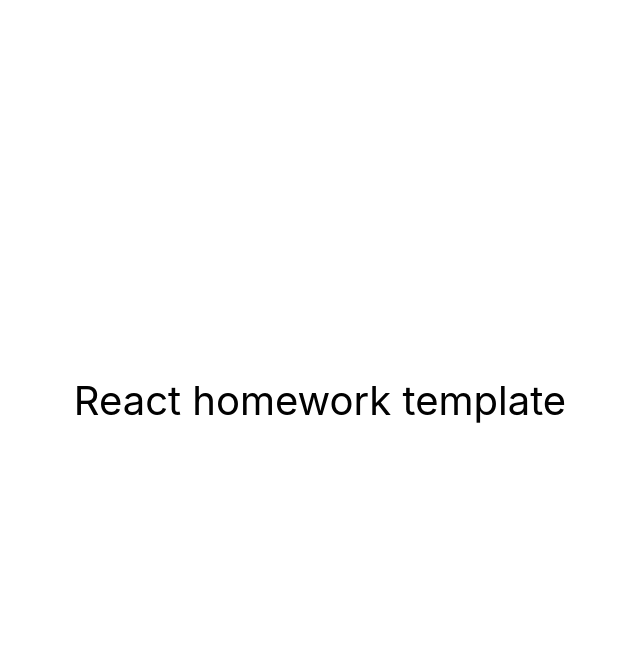
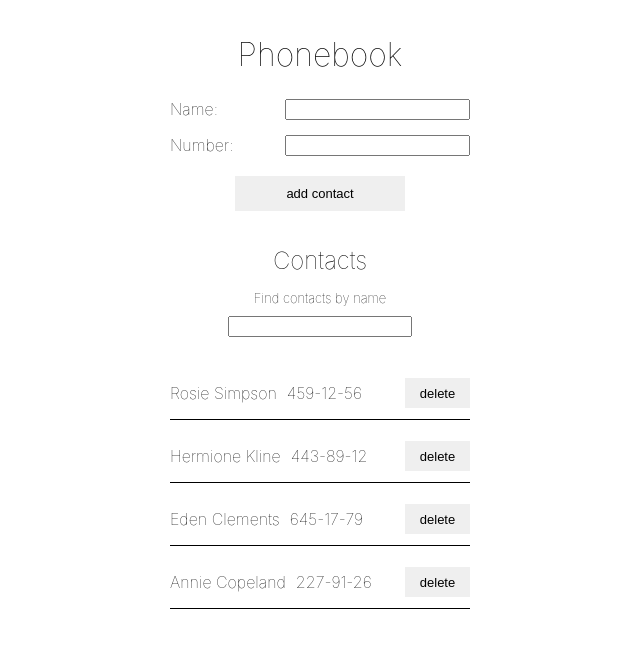
Before and after one commit to AngelikaGralewska/goit-react-hw-06-phonebook-, a React (Create React App) app: page / in a window 1280 px wide. Shown: the top 648 px of the page, without its empty margins (320-960 px from the left). Built offline with nearby package versions, Linux system fonts and the light colour scheme.

Commit message:
commit 1

```diff
--- a/src/components/App.jsx
+++ b/src/components/App.jsx
@@ -1,16 +1,66 @@
+import { useSelector , useDispatch} from 'react-redux';
+import { useEffect } from 'react';
+import { nanoid } from 'nanoid';
+
+import style from './App.module.css';
+
+import { ContactForm } from './ContactForm/ContactForm';
+import { ContactsList } from './ContactsList/ContactsList';
+import { Filter } from './Filter/Filter';
+
+import { addContact, deleteContact, getContacts } from 'redux/contactsSlice';
+import { getFilter, setFilter  } from 'redux/filtersSlice';
+
 export const App = () => {
+  const dispatch = useDispatch();
+  const contacts = useSelector(getContacts);
+  const filter = useSelector(getFilter);
+
+  const handleSubmit = event => {
+    const id = nanoid();
+    const name = event.name;
+    const number = event.number;
+    const list = [...contacts];
+
+    if (list.findIndex(contact => name === contact.name) !== -1) {
+      alert(`${name} is already in contacts.`);
+    } else {
+      list.push({ name, id, number });
+    }
+
+  dispatch(addContact(list));
+  };
+
+  const handleChange = event => {
+    const { value } = event.target;
+    dispatch(setFilter(value));
+  };
+
+    const deleteContactItem = contactId => {
+    dispatch(deleteContact(contactId));
+};
+
+  const getFilteredContacts = () => {
+    const filterContactsList = contacts.filter(contact => {
+      return contact.name
+        .toLowerCase()
+        .includes(filter.toLowerCase());
+    });
+
+    return filterContactsList;
+  };
+
+  useEffect(() => {
+  localStorage.setItem('contacts', JSON.stringify(contacts));
+  }, [contacts]);
+
   return (
-    <div
-      style={{
-        height: '100vh',
-        display: 'flex',
-        justifyContent: 'center',
-        alignItems: 'center',
-        fontSize: 40,
-        color: '#010101'
-      }}
-    >
-      React homework template
+    <div className= {style.mainDiv} >
+      <h1 className={style.title}>Phonebook</h1>
+      <ContactForm onSbmit={handleSubmit}/>
+      <h2 className={style.title}>Contacts</h2>
+      <Filter filter={filter} handleChange={handleChange} />
+      <ContactsList contacts={getFilteredContacts()} onDeleteContact={deleteContactItem}/>
     </div>
   );
 };
--- /dev/null
+++ b/src/components/App.module.css
@@ -0,0 +1,14 @@
+.title{
+    font-weight: lighter;
+    margin-bottom: 0;
+    margin-top: 35px;
+}
+
+.mainDiv{
+    display: flex;
+    justify-content: center;
+    align-items: center;
+    flex-direction: column;
+    font-size: 18;
+    color: '#010101';
+}
--- /dev/null
+++ b/src/components/ContactForm/ContactForm.jsx
@@ -0,0 +1,71 @@
+import { useState } from 'react';
+import style from './ContactForm.module.css';
+import PropTypes from 'prop-types';
+
+
+export const ContactForm = () => {
+  const [name, setName] = useState('');
+  const [number, setNumber] = useState('');
+
+  const handleChange = event => {
+    const { name, value } = event.target;
+
+    switch (name) {
+      case 'name':
+        setName(value);
+        break;
+
+      case 'number':
+        setNumber(value);
+        break;
+
+        default:
+          return;
+    }
+  };
+
+  const handleSubmit = event => {
+      event.preventDefault();
+
+      onSubmit({name, number});
+
+      event.target.reset();
+  };
+
+  return (
+      <form className={style.phonebookInputs} onSubmit={handleSubmit}>
+        <label className={style.phonebookInput}>
+          <h4 className={style.phonebookInputTitle}>Name:</h4>
+            <input
+              type="text"
+              name="name"
+              pattern="^[a-zA-Zа-яА-Я]+(([' -][a-zA-Zа-яА-Я ])?[a-zA-Zа-яА-Я]*)*$"
+              title="Name may contain only letters, apostrophe, dash and spaces. For example Adrian, Jacob Mercer, Charles de Batz de Castelmore d'Artagnan"
+              required
+              value={name}
+              onChange={handleChange}
+            />
+        </label>
+        <label className={style.phonebookInput}>
+          <h4 className={style.phonebookInputTitle}>Number:</h4>
+            <input
+              type="tel"
+              name="number"
+              pattern="\+?\d{1,4}?[-.\s]?\(?\d{1,3}?\)?[-.\s]?\d{1,4}[-.\s]?\d{1,4}[-.\s]?\d{1,9}"
+              title="Phone number must be digits and can contain spaces, dashes, parentheses and can start with +"
+              required
+              value={name}
+              onChange={handleChange}
+            />
+        </label>
+        <button type="submit" className={style.buttonAdd}>
+          add contact
+        </button>
+      </form>
+    );
+  }
+
+
+ContactForm.propTypes = {
+    onSubmit: PropTypes.func.isRequired,
+};
--- /dev/null
+++ b/src/components/ContactForm/ContactForm.module.css
@@ -0,0 +1,36 @@
+.phonebookInputs{
+    display: flex;
+    flex-direction: column;
+    gap: 15px;
+    align-items: center;
+    width: 300px;
+    font-weight:lighter;
+    padding-top: 25px;
+}
+
+.phonebookInput{
+    width: 300px;
+    display: flex;
+    justify-content: space-between;
+}
+
+.phonebookInputTitle{
+    font-weight:lighter;
+    margin: 0;
+}
+
+
+.buttonAdd{
+    border: none;
+    cursor: pointer;
+    font-size: small;
+    font-weight: lighter;
+    height: 35px;
+    width: 170px;
+    align-items: center;
+    margin-top: 5px;
+}
+
+.buttonAdd:hover{
+    scale: 110%;
+}
--- /dev/null
+++ b/src/components/ContactsList/ContactsList.jsx
@@ -0,0 +1,24 @@
+
+import style from './ContactsList.module.css';
+
+
+
+export const ContactsList = ({ contacts, onDeleteContact }) => (
+  <ul className={style.contactsList}>
+  {contacts.map((contact, id) => (
+    <li key={id} className={style.contactsListItem}>
+      <p>
+        <span className={style.contactsListName}>{contact.name}</span>
+        <span className={style.contactsListName}>{contact.number}</span>
+      </p>
+      <button
+        className={style.buttonDelete}
+        type="submit"
+        onClick={() => onDeleteContact(contact.id)}
+      >
+        delete
+      </button>
+    </li>
+  ))}
+</ul>
+  );
--- /dev/null
+++ b/src/components/ContactsList/ContactsList.module.css
@@ -0,0 +1,36 @@
+.contactsList{
+    list-style: none;
+    display: flex;
+    flex-direction: column;
+    width: 300px;
+    margin: 0;
+    padding-left: 0;
+}
+
+.contactsListItem{
+    display: inline-flex;
+    justify-content: space-between;
+    align-items: center;
+    margin-bottom: 10px;
+    border-bottom: 1px solid;
+}
+
+.contactsListName{
+    margin-right: 10px;
+    font-size:medium;
+    font-weight: lighter;
+}
+.buttonDelete{
+    border: none;
+    cursor: pointer;
+    font-size: small;
+    font-style: inherit;
+    font-weight: lighter;
+    height: 30px;
+    width: 65px;
+    align-items: center;
+}
+
+.buttonDelete:hover{
+    scale: 110%;
+}
--- /dev/null
+++ b/src/components/Filter/Filter.jsx
@@ -0,0 +1,22 @@
+import PropTypes from 'prop-types';
+import style from './Filter.module.css';
+
+ export const Filter = ({ filter, handleChange }) => (
+    <div>
+      <label className={style.filterLabel}>
+      Find contacts by name
+        <input
+          type="text"
+          name="filter"
+          value={filter}
+          onChange={handleChange}
+          className={style.filterInput}
+        />
+      </label>
+    </div>
+  );
+
+  Filter.propTypes = {
+    filter: PropTypes.string.isRequired,
+    handleChange: PropTypes.func.isRequired,
+  };
--- /dev/null
+++ b/src/components/Filter/Filter.module.css
@@ -0,0 +1,16 @@
+
+.filterLabel{
+    display: flex;
+    flex-direction: column;
+    padding-bottom: 30px;
+    padding-top: 15px;
+    font-size: small;
+    font-weight: lighter;
+    align-items: center;
+}
+
+.filterInput{
+    margin-top: 10px;
+    font-size: small;
+    font-weight: lighter;
+}
--- a/src/index.js
+++ b/src/index.js
@@ -1,10 +1,17 @@
 import React from 'react';
 import ReactDOM from 'react-dom/client';
+import { Provider } from 'react-redux';
 import { App } from 'components/App';
 import './index.css';
+import { PersistGate } from 'redux-persist/lib/integration/react';
+import { store, persistor} from 'redux/store';
 
 ReactDOM.createRoot(document.getElementById('root')).render(
   <React.StrictMode>
-    <App />
-  </React.StrictMode>
+    <Provider store={store}>
+      <PersistGate loading={null} persistor={persistor}>
+        <App/>
+      </PersistGate>
+    </Provider>
+  </React.StrictMode>,
 );
--- /dev/null
+++ b/src/redux/contactsSlice.js
@@ -0,0 +1,41 @@
+import { createSlice} from '@reduxjs/toolkit';
+import { persistReducer } from 'redux-persist';
+import { nanoid } from 'nanoid'
+import storage from 'redux-persist/lib/storage';
+
+export const contactsInitialState = {contacts:
+[
+  { id: nanoid(), name: 'Rosie Simpson', number: '459-12-56' },
+  { id: nanoid(), name: 'Hermione Kline', number: '443-89-12' },
+  { id: nanoid(), name: 'Eden Clements', number: '645-17-79' },
+  { id: nanoid(), name: 'Annie Copeland', number: '227-91-26' },
+]};
+
+const contactsSlice = createSlice({
+  name: 'contacts',
+  initialState: contactsInitialState,
+
+  reducers: {
+    addContact(state, action) {
+      const contact ={
+      id: nanoid(),
+      name: action.payload.name,
+      number: action.payload.number,
+    };
+    state.contacts.push(contact);
+},
+    deleteContact(state, action) {
+        state.contacts = state.contacts.filter(contact => contact.id !== action.payload);
+    },
+  },
+},
+);
+
+const persistSet = {
+    key: 'contact',
+    storage,
+  }
+
+export const { addContact, deleteContact } = contactsSlice.actions;
+export const getContacts = state => state.contact.contacts;
+export const contactsReducer = persistReducer(persistSet, contactsSlice.reducer);
--- /dev/null
+++ b/src/redux/filtersSlice.js
@@ -0,0 +1,15 @@
+import { createSlice } from '@reduxjs/toolkit';
+
+export const filterSlice = createSlice({
+  name: 'filter',
+  initialState: { filter: '' },
+  reducers: {
+    setFilter(state, action) {
+      state.filter = action.payload;
+    },
+  },
+});
+
+export const { setFilter } = filterSlice.actions;
+export const filtersReducer = filterSlice.reducer;
+export const getFilter = state => state.filter.filter;
--- /dev/null
+++ b/src/redux/store.js
@@ -0,0 +1,30 @@
+import { configureStore } from '@reduxjs/toolkit';
+import { persistStore} from 'redux-persist';
+import {
+  FLUSH,
+  REHYDRATE,
+  PAUSE,
+  PERSIST,
+  PURGE,
+  REGISTER,
+} from 'redux-persist';
+
+import { contactsReducer } from './contactsSlice';
+import { filtersReducer } from './filtersSlice.js';
+
+
+export const store = configureStore({
+  reducer: {
+    contact: contactsReducer,
+    filter: filtersReducer,
+  },
+  middleware (getDefaultMiddleware) {
+    return getDefaultMiddleware({
+      serializableCheck: {
+        ignoredActions: [FLUSH, REHYDRATE, PAUSE, PERSIST, PURGE, REGISTER],
+      },
+    });
+},
+});
+
+export const persistor = persistStore(store);
```
